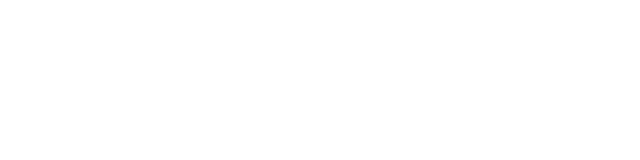
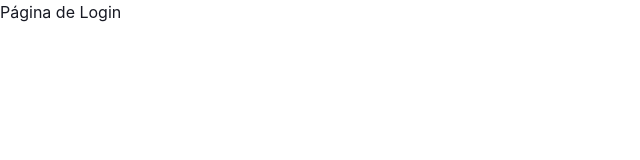
Before and after one commit to marcelo-kodaira/do_it, a React (Create React App) app in the folder my-app/: page /login in a window 1280 px wide. Shown: the top 160 px of the page, without its empty margins (0-640 px from the left). Built offline with nearby package versions, Linux system fonts and the light colour scheme.

Commit message:
Feat: Folders { pages / assests / routes / service } added

```diff
--- a/my-app/package.json
+++ b/my-app/package.json
@@ -14,7 +14,6 @@
     "@types/node": "^16.7.13",
     "@types/react": "^18.0.0",
     "@types/react-dom": "^18.0.0",
-    "@types/react-router-dom": "^5.3.3",
     "axios": "^1.3.1",
     "emotion": "^11.0.0",
     "framer-motion": "^9.0.1",
@@ -23,7 +22,7 @@
     "react-dom": "^18.2.0",
     "react-hook-form": "^7.43.0",
     "react-icons": "^4.7.1",
-    "react-router-dom": "5",
+    "react-router-dom": "^6.8.0",
     "react-scripts": "5.0.1",
     "typescript": "^4.4.2",
     "web-vitals": "^2.1.0",
@@ -52,5 +51,8 @@
       "last 1 firefox version",
       "last 1 safari version"
     ]
+  },
+  "devDependencies": {
+    "@types/react-router-dom": "^5.3.3"
   }
 }
--- a/my-app/src/App.tsx
+++ b/my-app/src/App.tsx
@@ -1,11 +1,10 @@
 import React from 'react';
+import MainRoutes from './routes';
 
 
 function App() {
   return (
-    <div className="App">
-
-    </div>
+    <MainRoutes/>
   );
 }
 
--- /dev/null
+++ b/my-app/src/contexts/index.tsx
@@ -0,0 +1,13 @@
+import { ChakraProvider } from "@chakra-ui/react"
+import { ReactNode } from "react"
+import { theme } from "../styles/theme"
+
+interface IAppProviderProps {
+    children: ReactNode
+}
+
+export const AppProvider = ({children}:IAppProviderProps ) =>(
+    <ChakraProvider theme={theme}>
+        {children}
+    </ChakraProvider>
+)
--- a/my-app/src/index.tsx
+++ b/my-app/src/index.tsx
@@ -3,8 +3,8 @@
 import App from './App';
 import reportWebVitals from './reportWebVitals';
 import { createStandaloneToast } from '@chakra-ui/toast'
-import { ChakraProvider } from '@chakra-ui/react';
-import { theme } from './styles/theme';
+import { AppProvider } from './contexts';
+import { BrowserRouter } from 'react-router-dom';
 
 const { ToastContainer, toast } = createStandaloneToast()
 
@@ -13,10 +13,12 @@
 );
 root.render(
   <React.StrictMode>
-    <ChakraProvider theme={theme}>
-      <App />
-    </ChakraProvider>
-    <ToastContainer />
+    <BrowserRouter>
+      <AppProvider>
+        <App />
+      </AppProvider>
+      <ToastContainer />
+    </BrowserRouter>
   </React.StrictMode>
 );
 
--- /dev/null
+++ b/my-app/src/pages/Login/index.jsx
@@ -0,0 +1,8 @@
+const Login = () =>{
+
+    return(
+        <h1>Página de Login</h1>
+    )
+}
+
+export default Login
--- /dev/null
+++ b/my-app/src/routes/index.tsx
@@ -0,0 +1,12 @@
+import { Route, Routes } from "react-router-dom";
+import Login from "../pages/Login";
+
+
+const MainRoutes = () =>(
+
+  <Routes>
+    <Route path="/login" element={<Login />}/>
+  </Routes>
+)
+
+export default MainRoutes
```
Also changed, not shown: my-app/src/services/api.ts (added, +8 -0 lines), 1 other file (tests, documents, lock files or other folders).
